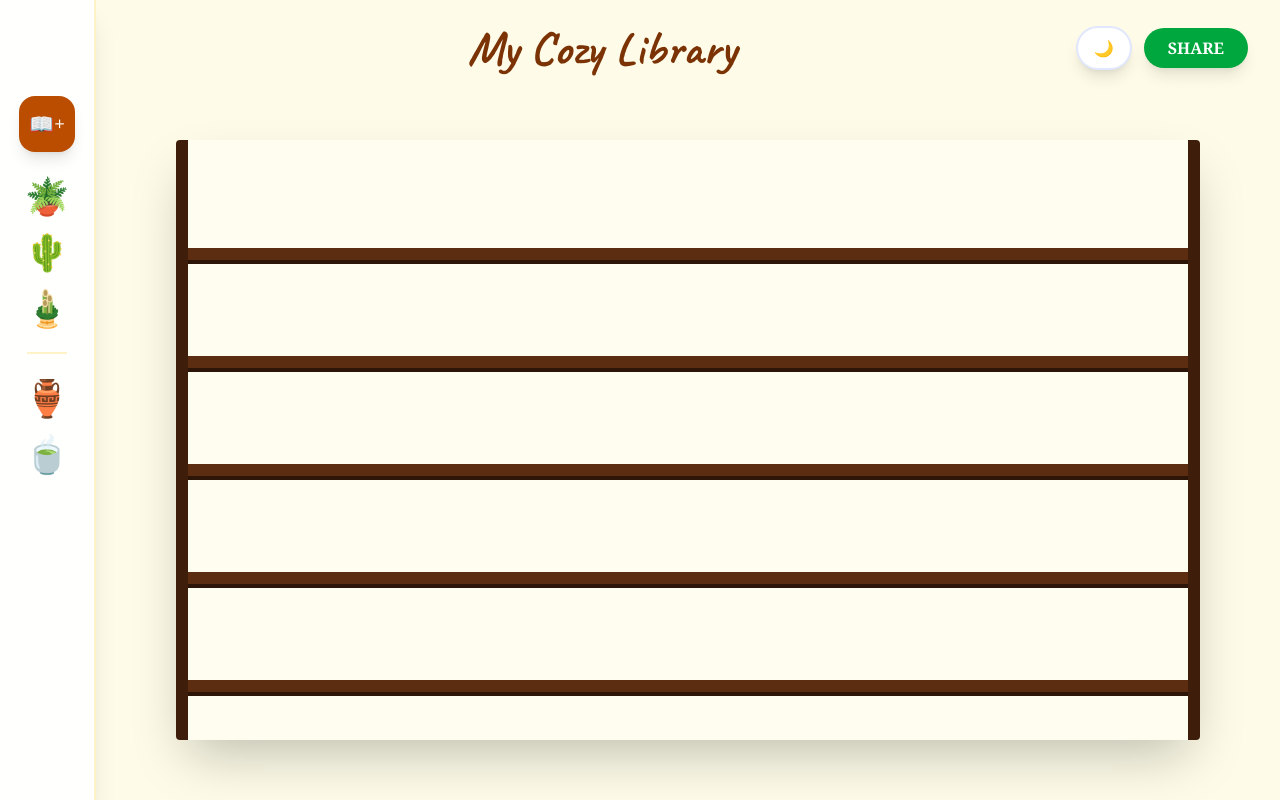
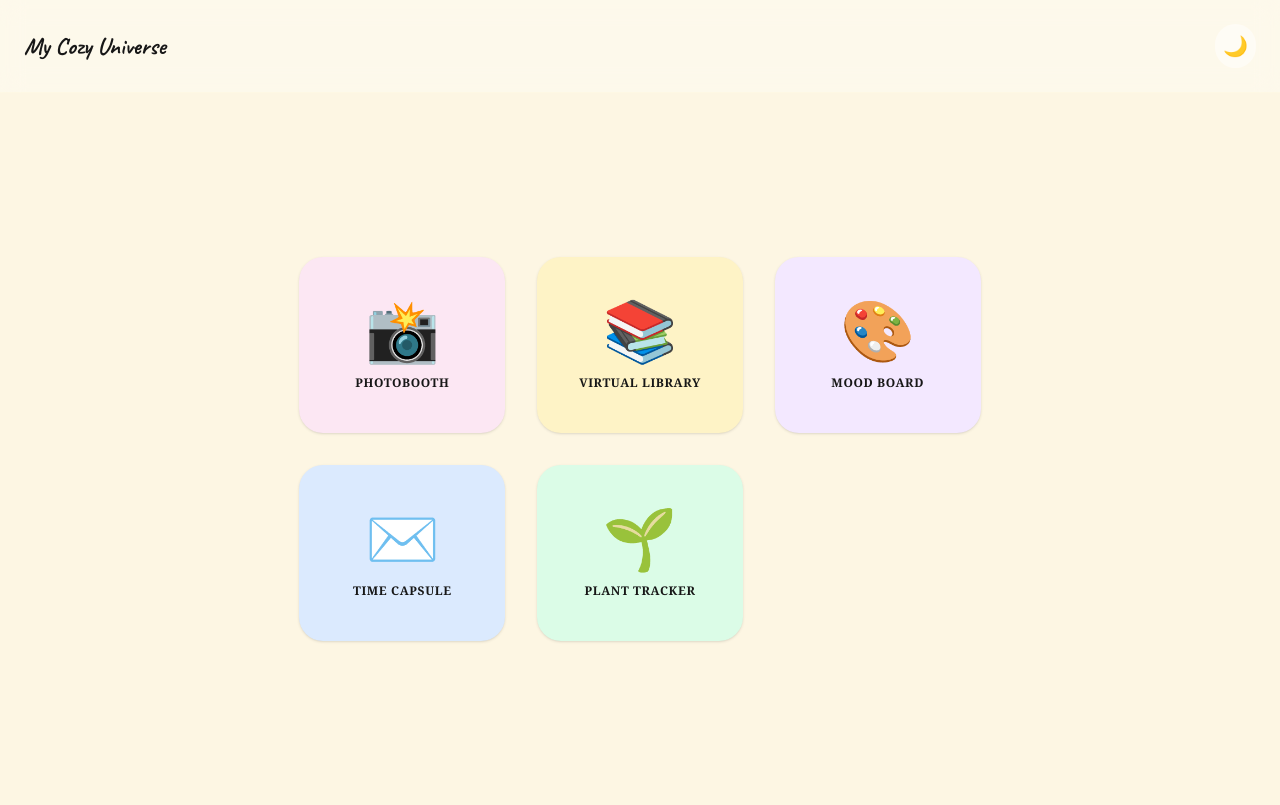
Before and after one commit to kalagam1/nextjs-cozy-library, a Next.js app: page / in a window 1280 px wide. Built offline with nearby package versions, Linux system fonts and the light colour scheme.

Commit message:
Update page.js

```diff
--- a/app/page.js
+++ b/app/page.js
@@ -2,7 +2,8 @@
 import { useState, useEffect, useRef } from 'react';
 import { motion, AnimatePresence } from 'framer-motion';
 
-export default function CozyLibrary() {
+export default function AestheticUniverse() {
+  const [activeApp, setActiveApp] = useState('home');
   const [items, setItems] = useState([]);
   const [libraryName, setLibraryName] = useState("My Cozy Library");
   const [isEditingName, setIsEditingName] = useState(false);
@@ -12,59 +13,27 @@ export default function CozyLibrary() {
   const [tempBook, setTempBook] = useState({ title: "", rating: 0, stage: 'title' });
   const constraintsRef = useRef(null);
 
-  // 1. Load Data with smarter naming logic
+  // --- LIBRARY LOGIC ---
   useEffect(() => {
-    const savedItems = localStorage.getItem('cozy-library-items');
-    const savedName = localStorage.getItem('cozy-library-name');
-
+    const savedItems = localStorage.getItem('cozy-universe-items');
+    const savedName = localStorage.getItem('cozy-universe-name');
     if (savedItems) setItems(JSON.parse(savedItems));
-    // Use saved name if it exists, otherwise stay with default
     if (savedName) setLibraryName(savedName);
-
-    const params = new URLSearchParams(window.location.search);
-    const v2Data = params.get('v2');
-    if (v2Data) {
-      try {
-        const decoded = JSON.parse(decodeURIComponent(atob(v2Data)));
-        const expandedItems = decoded.s.map(item => ({
-          id: "item-" + Math.random().toString(36).substr(2, 9),
-          type: item.t === 1 ? 'book' : 'decor',
-          label: item.l,
-          rating: item.r,
-          gridSlot: item.g,
-          color: item.c,
-          x: item.x,
-          y: item.y,
-          content: item.i
-        }));
-        setItems(expandedItems);
-        if (decoded.n) setLibraryName(decoded.n);
-      } catch (e) { console.error("Load failed"); }
-    }
   }, []);
 
   useEffect(() => {
-    localStorage.setItem('cozy-library-items', JSON.stringify(items));
-    localStorage.setItem('cozy-library-name', libraryName);
+    localStorage.setItem('cozy-universe-items', JSON.stringify(items));
+    localStorage.setItem('cozy-universe-name', libraryName);
   }, [items, libraryName]);
 
-  // FIXED: Vertical alignment math for 5 shelves
   const getNextAvailableSlot = () => {
     const MAX_PER_SHELF = 10;
     const occupiedSlots = new Set(items.map(item => item.gridSlot));
-    // Shelves are at 18%, 36%, 54%, 72%, 90%
     const shelfPositions = [18, 36, 54, 72, 90];
-
     for (let s = 0; s < 5; s++) {
       for (let p = 0; p < MAX_PER_SHELF; p++) {
         const slotId = `${s}-${p}`;
-        if (!occupiedSlots.has(slotId)) {
-          return {
-            slotId,
-            x: 40 + (p * 80),
-            y: shelfPositions[s] + "%" // Pins them exactly to the shelf line
-          };
-        }
+        if (!occupiedSlots.has(slotId)) return { slotId, x: 40 + (p * 80), y: shelfPositions[s] + "%" };
       }
     }
     return null;
@@ -88,157 +57,137 @@ export default function CozyLibrary() {
     setTempBook({ title: "", rating: 0, stage: 'title' });
   };
 
-  const updateRating = (newRating) => {
-    setItems(prev => prev.map(item => item.id === selectedItem.id ? { ...item, rating: newRating } : item));
-    setSelectedItem(prev => ({ ...prev, rating: newRating }));
-  };
-
   const addDecor = (icon, label) => {
     const pos = getNextAvailableSlot();
     if (!pos) return alert("Shelves are full!");
-    const newItem = {
+    setItems(prev => [...prev, {
       id: "decor-" + Date.now(),
       type: 'decor',
       label: label,
       content: icon,
       gridSlot: pos.slotId,
       x: pos.x, y: pos.y
-    };
-    setItems(prev => [...prev, newItem]);
+    }]);
   };
 
-  const generateShareLink = async () => {
-    try {
-      const slimItems = items.map(item => ({
-        t: item.type === 'book' ? 1 : 2,
-        l: item.label, r: item.rating || 0, g: item.gridSlot,
-        c: item.color || '', x: item.x, y: item.y, i: item.content || ''
-      }));
-      const exportData = { n: libraryName, s: slimItems };
-      const data = btoa(encodeURIComponent(JSON.stringify(exportData)));
-      const longUrl = `${window.location.origin}${window.location.pathname}?v2=${data}`;
-      const response = await fetch(`https://tinyurl.com/api-create.php?url=${encodeURIComponent(longUrl)}`);
-      const finalUrl = response.ok ? await response.text() : longUrl;
-
-      if (navigator.clipboard && window.isSecureContext) {
-        await navigator.clipboard.writeText(finalUrl);
-        alert("📋 Link copied!");
-      } else {
-        prompt("Copy link:", finalUrl);
-      }
-    } catch (err) { alert("Link generation failed!"); }
-  };
+  const apps = [
+    { id: 'photobooth', name: 'Photobooth', icon: '📸', color: 'bg-pink-100' },
+    { id: 'library', name: 'Virtual Library', icon: '📚', color: 'bg-amber-100' },
+    { id: 'moodboard', name: 'Mood Board', icon: '🎨', color: 'bg-purple-100' },
+    { id: 'capsule', name: 'Time Capsule', icon: '✉️', color: 'bg-blue-100' },
+    { id: 'habits', name: 'Plant Tracker', icon: '🌱', color: 'bg-green-100' },
+  ];
 
   return (
-    <main className={`min-h-screen flex font-serif overflow-hidden relative transition-colors duration-700 ${isNight ? 'bg-[#0f172a]' : 'bg-[#fefce8]'}`}>
+    <main className={`min-h-screen font-serif overflow-hidden relative transition-colors duration-700 ${isNight ? 'bg-[#0f172a]' : 'bg-[#fdf6e3]'}`}>
       <style jsx global>{`
         @import url('https://fonts.googleapis.com/css2?family=Caveat:wght@400;700&display=swap');
         .handwritten { font-family: 'Caveat', cursive; }
       `}</style>
 
-      {/* HEADER: Centered Title + Right-aligned Buttons */}
-      <div className="absolute top-6 left-0 right-0 z-50 flex items-center px-8">
-        {/* Spacer to keep name centered while sidebar is on the left */}
-        <div className="w-24"></div>
+      {/* GLOBAL HEADER */}
+      <nav className="p-6 flex justify-between items-center bg-white/30 backdrop-blur-md border-b border-amber-100/20 sticky top-0 z-50">
+        <h1 className="text-2xl font-bold handwritten cursor-pointer" onClick={() => setActiveApp('home')}>
+          My Cozy Universe
+        </h1>
+        <div className="flex items-center gap-4">
+          <button onClick={() => setIsNight(!isNight)} className="text-xl p-2 rounded-full bg-white/50">{isNight ? '☀️' : '🌙'}</button>
+        </div>
+      </nav>
 
-        <div className="flex-1 text-center">
+      <div className="p-4 h-[calc(100vh-88px)] flex items-center justify-center">
+        <AnimatePresence mode="wait">
+
+          {/* DASHBOARD */}
+          {activeApp === 'home' && (
+            <motion.div key="home" initial={{ opacity: 0, y: 20 }} animate={{ opacity: 1, y: 0 }} exit={{ opacity: 0, scale: 0.95 }} className="grid grid-cols-2 md:grid-cols-3 gap-8 max-w-4xl">
+              {apps.map((app) => (
+                <button key={app.id} onClick={() => setActiveApp(app.id)} className={`${app.color} p-10 rounded-3xl shadow-sm hover:shadow-xl hover:-translate-y-2 transition-all flex flex-col items-center gap-4 group border-2 border-transparent hover:border-white`}>
+                  <span className="text-6xl group-hover:scale-110 transition-transform">{app.icon}</span>
+                  <span className="font-bold uppercase tracking-wider text-xs">{app.name}</span>
+                </button>
+              ))}
+            </motion.div>
+          )}
+
+          {/* VIRTUAL LIBRARY APP */}
+          {activeApp === 'library' && (
+            <motion.div key="library" initial={{ opacity: 0, scale: 0.9 }} animate={{ opacity: 1, scale: 1 }} exit={{ opacity: 0, scale: 0.9 }} className="w-full h-full bg-white/80 rounded-[3rem] shadow-2xl p-4 relative overflow-hidden flex">
+
+              {/* BACK BUTTON */}
+              <button onClick={() => setActiveApp('home')} className="absolute top-4 left-4 z-50 bg-amber-900 text-white px-4 py-2 rounded-full font-bold text-xs">← HOME</button>
+
+              {/* LIBRARY SIDEBAR */}
+              <div className="w-20 flex flex-col items-center gap-4 border-r p-2 mt-12">
+                <button onClick={() => setIsAddingBook(true)} className="w-12 h-12 bg-amber-700 text-white rounded-xl text-lg shadow-lg">📖+</button>
+                {['🪴', '🌵', '🎍', '🏺', '🍵'].map((d, i) => (
+                   <button key={i} onClick={() => addDecor(d, 'Decor')} className="text-3xl hover:scale-110">{d}</button>
+                ))}
+              </div>
+
+              {/* LIBRARY MAIN */}
+              <div className="flex-1 flex flex-col items-center p-4">
+                <div className="mb-4">
                    {isEditingName ? (
-            <input
-              autoFocus
-              className={`text-4xl font-bold bg-transparent border-b-2 border-amber-500 outline-none handwritten text-center ${isNight ? 'text-amber-400' : 'text-amber-900'}`}
-              value={libraryName}
-              onChange={(e) => setLibraryName(e.target.value)}
-              onBlur={() => setIsEditingName(false)}
-              onKeyDown={(e) => e.key === 'Enter' && setIsEditingName(false)}
-            />
+                     <input autoFocus className="text-4xl font-bold bg-transparent border-b-2 border-amber-500 outline-none handwritten text-center" value={libraryName} onChange={(e) => setLibraryName(e.target.value)} onBlur={() => setIsEditingName(false)} />
                    ) : (
-            <h1 onClick={() => setIsEditingName(true)} className={`text-5xl font-bold cursor-pointer hover:opacity-70 transition handwritten inline-block ${isNight ? 'text-amber-400' : 'text-amber-900'}`}>
-              {libraryName}
-            </h1>
+                     <h2 onClick={() => setIsEditingName(true)} className="text-4xl font-bold handwritten cursor-pointer text-amber-900">{libraryName}</h2>
                    )}
                 </div>
 
-        <div className="flex items-center gap-3">
-          <button onClick={() => setIsNight(!isNight)} className={`flex items-center gap-2 px-4 py-2 rounded-full font-bold shadow-lg border-2 transition-all ${isNight ? 'bg-slate-800 text-amber-400 border-amber-400/30' : 'bg-white text-indigo-900 border-indigo-100'}`}>
-            {isNight ? '☀️' : '🌙'}
-          </button>
-          <button onClick={generateShareLink} className="bg-green-600 text-white px-6 py-2 rounded-full font-bold shadow-lg hover:bg-green-700 transition-colors">SHARE</button>
-        </div>
-      </div>
-
-      {/* SIDEBAR */}
-      <div className={`relative z-10 w-24 flex flex-col items-center gap-4 border-r-2 p-4 h-screen shadow-xl transition-colors duration-700 ${isNight ? 'bg-slate-900/90 border-slate-700' : 'bg-white/90 border-amber-100'}`}>
-        <button onClick={() => setIsAddingBook(true)} className="w-14 h-14 bg-amber-700 text-white rounded-2xl text-xl shadow-lg mb-2 active:scale-95 transition-transform mt-20">📖+</button>
-        {['🪴', '🌵', '🎍'].map((p, i) => <button key={i} onClick={() => addDecor(p, 'Plant')} className="text-4xl hover:scale-110 transition">{p}</button>)}
-        <div className={`w-10 h-[2px] my-2 ${isNight ? 'bg-slate-700' : 'bg-amber-100'}`} />
-        {['🏺', '🍵'].map((d, i) => <button key={i} onClick={() => addDecor(d, 'Decor')} className="text-4xl hover:scale-110 transition">{d}</button>)}
-      </div>
-
-      {/* SHELF AREA */}
-      <div className="relative z-10 flex-1 flex flex-col items-center justify-center p-8 mt-20">
-        <div ref={constraintsRef} className={`relative w-full max-w-5xl h-[75vh] border-x-[12px] shadow-2xl rounded-sm transition-colors duration-700 ${isNight ? 'bg-slate-800/40 border-slate-900' : 'bg-[#fffcf0] border-[#3e1d0b]'}`}>
-          {/* 5 Physical Shelves */}
+                <div ref={constraintsRef} className="relative w-full max-w-4xl h-[70vh] border-x-[10px] border-amber-900/10 bg-[#fffcf0] shadow-inner rounded-sm">
                   {[18, 36, 54, 72, 90].map(top => (
-            <div key={top} style={{ top: `${top}%` }} className={`absolute w-full h-4 border-b-4 ${isNight ? 'bg-slate-900 border-black' : 'bg-[#5d2d12] border-[#2d1608]'}`} />
+                    <div key={top} style={{ top: `${top}%` }} className="absolute w-full h-3 border-b-4 bg-[#5d2d12] border-[#2d1608]" />
                   ))}
 
                   {items.map((item) => (
-            <motion.div key={item.id} className="absolute p-1 z-20" style={{ left: item.x, top: item.y }} drag dragConstraints={constraintsRef} dragMomentum={false} onTap={() => setSelectedItem(item)}>
+                    <motion.div key={item.id} className="absolute z-20" style={{ left: item.x, top: item.y }} drag dragConstraints={constraintsRef} dragMomentum={false} onTap={() => setSelectedItem(item)}>
                       {item.type === 'book' ? (
-                <div className={`w-[45px] h-28 rounded-sm shadow-xl flex items-center justify-center border-l-[4px] border-black/30 text-white transform -translate-y-[100%] cursor-pointer ${isNight ? 'brightness-90' : ''}`} style={{ backgroundColor: item.color }}>
-                  <span className="rotate-90 text-[9px] font-bold uppercase whitespace-nowrap tracking-widest handwritten leading-none">{item.label}</span>
+                        <div className="w-[40px] h-24 rounded-sm shadow-md flex items-center justify-center border-l-[3px] border-black/20 text-white transform -translate-y-[100%] cursor-pointer" style={{ backgroundColor: item.color }}>
+                          <span className="rotate-90 text-[8px] font-bold uppercase tracking-widest handwritten whitespace-nowrap">{item.label}</span>
                         </div>
                       ) : (
-                <span className={`text-6xl select-none drop-shadow-xl transform -translate-y-[100%] block cursor-grab active:cursor-grabbing ${isNight ? 'brightness-90' : ''}`}>{item.content}</span>
+                        <span className="text-5xl select-none drop-shadow-md transform -translate-y-[100%] block cursor-grab active:cursor-grabbing">{item.content}</span>
                       )}
                     </motion.div>
                   ))}
                 </div>
               </div>
+            </motion.div>
+          )}
 
-      {/* MODALS remain the same... */}
+          {/* OTHER APPS PLACEHOLDER */}
+          {activeApp !== 'home' && activeApp !== 'library' && (
+             <motion.div key="other" initial={{ opacity: 0 }} animate={{ opacity: 1 }} className="flex flex-col items-center">
+                <button onClick={() => setActiveApp('home')} className="mb-8 bg-slate-200 px-6 py-2 rounded-full font-bold uppercase text-xs tracking-widest">Back to Desk</button>
+                <h2 className="text-6xl">🚧</h2>
+                <p className="handwritten text-3xl mt-4 italic">The {activeApp} is being built...</p>
+             </motion.div>
+          )}
+        </AnimatePresence>
+      </div>
+
+      {/* MODALS */}
       <AnimatePresence>
         {isAddingBook && (
-          <div className="fixed inset-0 bg-black/60 backdrop-blur-sm flex items-center justify-center z-[100] p-4 text-amber-950">
-            <motion.div initial={{ scale: 0.9 }} animate={{ scale: 1 }} className="bg-white p-8 rounded-3xl shadow-2xl w-full max-w-xs text-center border-2 border-amber-100">
+          <div className="fixed inset-0 bg-black/40 backdrop-blur-sm flex items-center justify-center z-[200]">
+            <div className="bg-white p-8 rounded-3xl shadow-2xl w-full max-w-xs text-center border-2 border-amber-500/10">
               {tempBook.stage === 'title' ? (
                 <>
-                  <h2 className="text-2xl font-black mb-4 handwritten">Book Title</h2>
-                  <input autoFocus className="w-full p-3 bg-amber-50 rounded-xl mb-6 border-2 border-amber-200 outline-none text-black font-bold handwritten text-xl" placeholder="Book name..." onChange={(e) => setTempBook({...tempBook, title: e.target.value})} />
-                  <button onClick={() => setTempBook({...tempBook, stage: 'rating'})} className="w-full bg-amber-900 text-white py-3 rounded-xl font-bold">Next</button>
+                  <h2 className="text-2xl font-bold mb-4 handwritten">New Book Title</h2>
+                  <input autoFocus className="w-full p-2 bg-amber-50 rounded-lg mb-4 text-center font-bold" onChange={(e) => setTempBook({...tempBook, title: e.target.value})} />
+                  <button onClick={() => setTempBook({...tempBook, stage: 'rating'})} className="w-full bg-amber-900 text-white py-2 rounded-lg font-bold">Next</button>
                 </>
               ) : (
                 <>
-                  <h2 className="text-3xl font-black mb-1 handwritten uppercase">{tempBook.title}</h2>
-                  <div className="flex justify-center gap-1 text-4xl mb-8">
-                    {[1, 2, 3, 4, 5].map(star => <button key={star} onClick={() => setTempBook({...tempBook, rating: star})} className={star <= tempBook.rating ? "text-yellow-500" : "text-gray-200"}>★</button>)}
+                  <h2 className="text-2xl font-bold mb-1 handwritten">{tempBook.title}</h2>
+                  <div className="flex justify-center gap-1 text-3xl mb-6">
+                    {[1,2,3,4,5].map(s => <button key={s} onClick={() => setTempBook({...tempBook, rating: s})} className={s <= tempBook.rating ? "text-yellow-500" : "text-gray-200"}>★</button>)}
                   </div>
-                  <button onClick={finalizeBook} className="w-full bg-green-700 text-white py-3 rounded-xl font-bold">Finish</button>
+                  <button onClick={finalizeBook} className="w-full bg-green-700 text-white py-2 rounded-lg font-bold">Add to Shelf</button>
                 </>
               )}
-              <button onClick={() => setIsAddingBook(false)} className="mt-4 text-gray-500 font-bold text-sm">Cancel</button>
-            </motion.div>
-          </div>
-        )}
-
-        {selectedItem && (
-          <div className="fixed inset-0 bg-black/60 backdrop-blur-sm flex items-center justify-center z-[100] p-4 text-amber-950">
-            <div className="bg-white p-8 rounded-3xl shadow-2xl w-full max-w-xs flex flex-col items-center border-2 border-amber-100">
-              <h2 className="text-3xl font-black mb-1 handwritten uppercase text-center">{selectedItem.label}</h2>
-              {selectedItem.type === 'book' && (
-                <>
-                  <p className="text-xs uppercase font-bold text-amber-800 mb-2">Edit Rating</p>
-                  <div className="flex gap-1 text-4xl mb-8">
-                    {[1, 2, 3, 4, 5].map(star => (
-                      <button key={star} onClick={() => updateRating(star)} className={star <= selectedItem.rating ? "text-yellow-500" : "text-gray-200"}>★</button>
-                    ))}
-                  </div>
-                </>
-              )}
-              <div className="flex gap-2 w-full">
-                <button onClick={() => setSelectedItem(null)} className="flex-1 bg-gray-100 text-gray-800 py-3 rounded-xl font-black">Close</button>
-                <button onClick={() => { setItems(items.filter(i => i.id !== selectedItem.id)); setSelectedItem(null); }} className="flex-1 bg-red-50 text-red-600 py-3 rounded-xl font-black">Delete</button>
-              </div>
+              <button onClick={() => setIsAddingBook(false)} className="mt-4 text-xs text-gray-400">Cancel</button>
             </div>
           </div>
         )}
```
Lines whose indentation alone changed are shown as unchanged.
